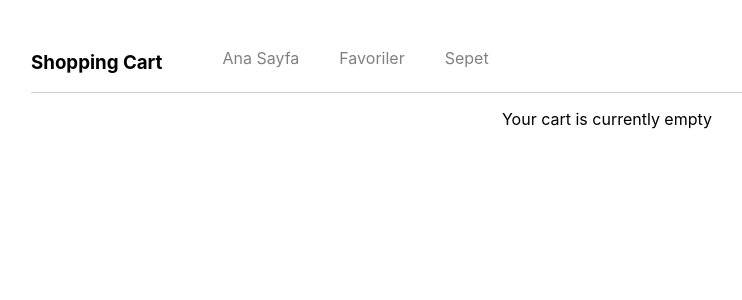
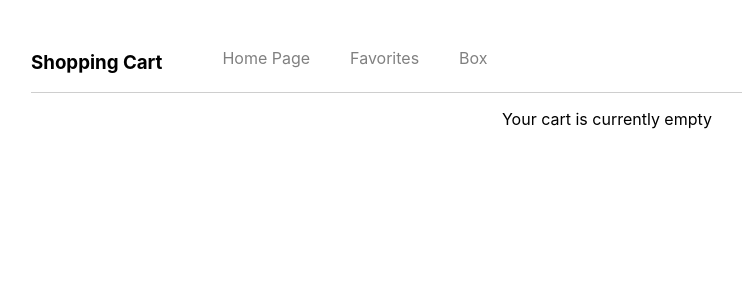
Before and after one commit to emrekircaa/react-challange, a React (Create React App) app: page /box in a window 1280 px wide. Shown: the top 300 px of the page, without its empty margins (33-775 px from the left). Built offline with nearby package versions, Linux system fonts and the light colour scheme.

Commit message:
fix: fix language

```diff
--- a/src/components/Navbar.jsx
+++ b/src/components/Navbar.jsx
@@ -8,13 +8,13 @@ function Navbar() {
       <nav>
         <ul className="nav_Link">
           <li>
-            <NavLink to="/home">Ana Sayfa</NavLink>
+            <NavLink to="/home">Home Page</NavLink>
           </li>
           <li>
-            <NavLink to="/fav">Favoriler</NavLink>
+            <NavLink to="/fav">Favorites</NavLink>
           </li>
           <li>
-            <NavLink to="/box">Sepet</NavLink>
+            <NavLink to="/box">Box</NavLink>
           </li>
         </ul>
       </nav>
--- a/src/screens/Box/Box.tsx
+++ b/src/screens/Box/Box.tsx
@@ -97,9 +97,9 @@ function Box() {
                             closeOnClickOutside: false,
                             allowOutsideClick: false,
                             allowEscapeKey: false,
-                            text: "Favorilere eklemek ister misiniz?",
-                            confirmButtonText: "Favorilere Ekle ve Sil",
-                            cancelButtonText: "Ürünü Sil",
+                            text: "Would you like to add to favourites?",
+                            confirmButtonText: "Add to Favorites and Delete",
+                            cancelButtonText: "Delete Product",
                           } as SweetAlertOptions).then(function (result: any) {
                             if (result.isConfirmed) {
                               handleAddFav(cartItem);
@@ -142,9 +142,9 @@ function Box() {
                   closeOnClickOutside: false,
                   allowOutsideClick: false,
                   allowEscapeKey: false,
-                  text: "Tüm sepeti silmek ister misiniz?",
-                  confirmButtonText: "Evet",
-                  cancelButtonText: "Hayır",
+                  text: "Do you want to delete the whole cart?",
+                  confirmButtonText: "Yes",
+                  cancelButtonText: "No",
                 } as SweetAlertOptions).then(function (result: any) {
                   if (result.isConfirmed) {
                     handleClearCart();
```
